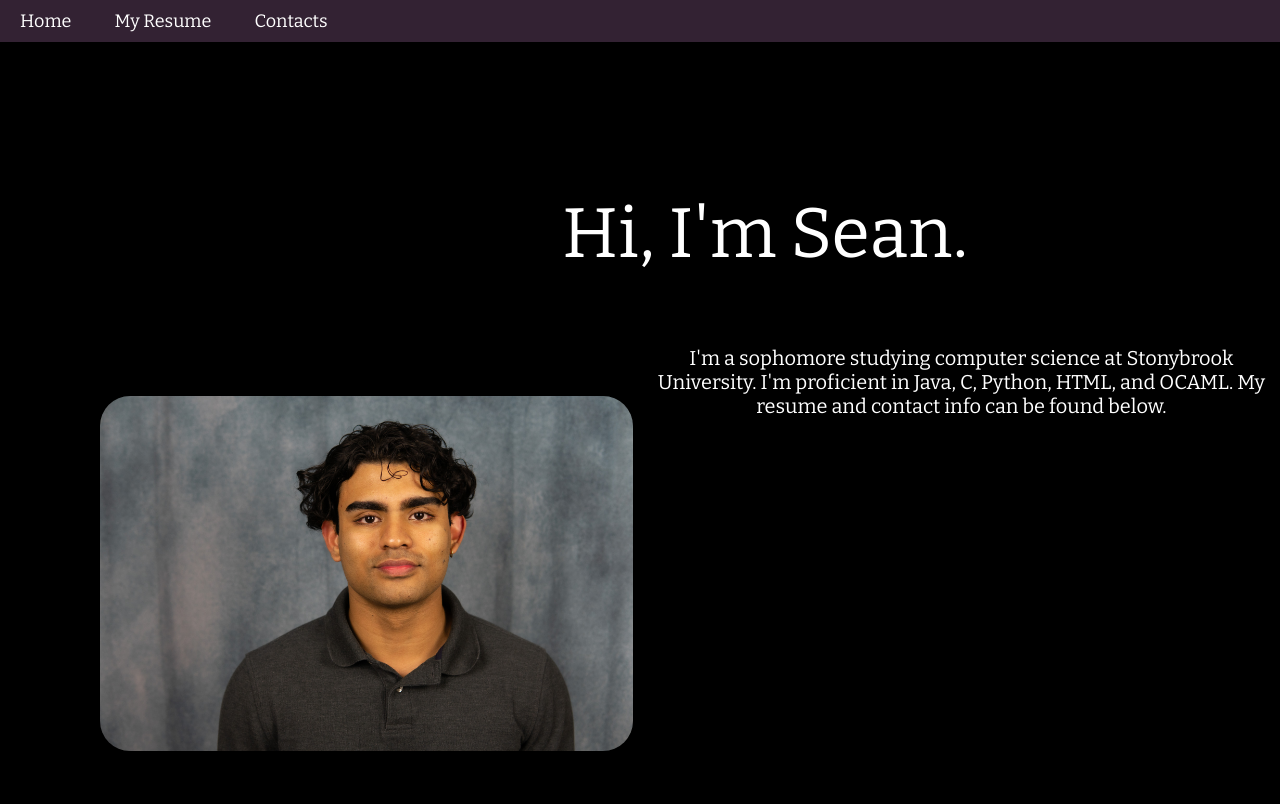
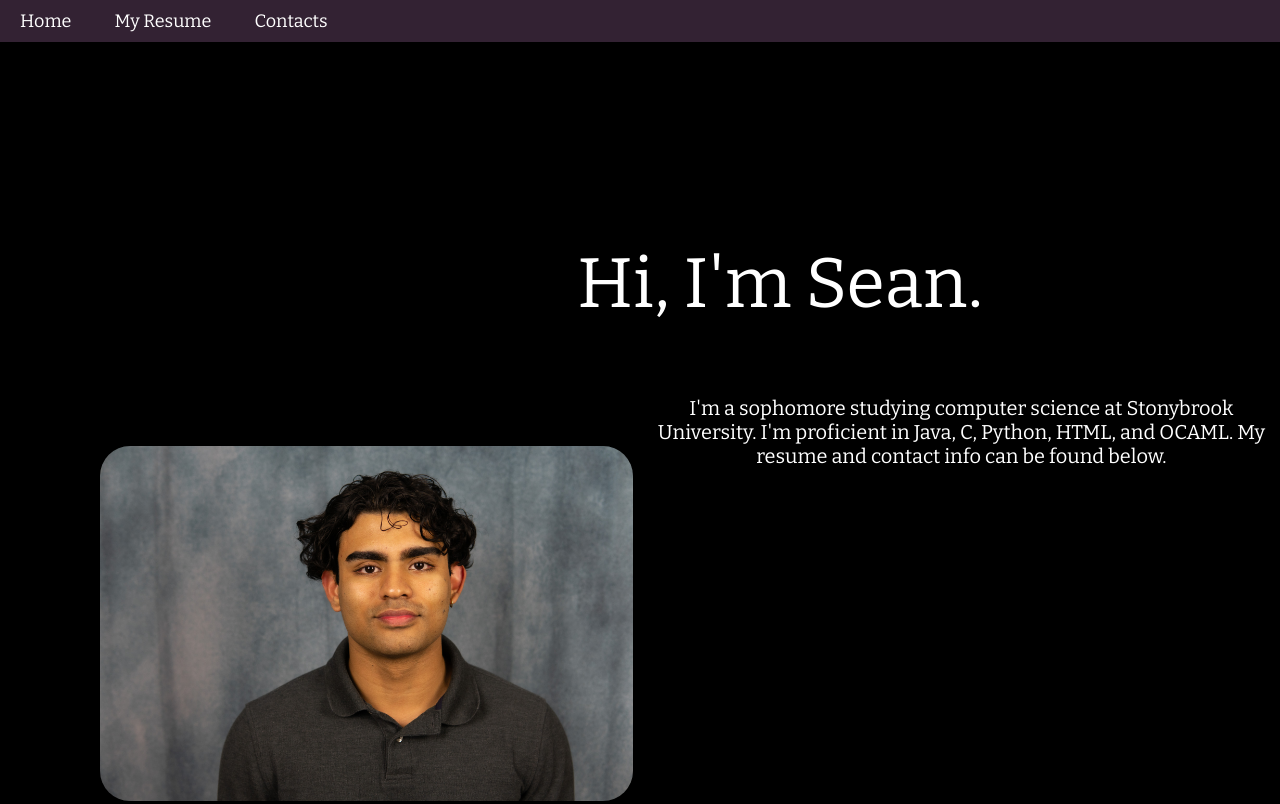
Before and after one commit to seanchow23/seanchowdhury.github.io, a plain HTML site: page index.html in a window 1280 px wide. Shown: the top 804 px of the page. Drawn offline with nearby package versions, Linux system fonts and the light colour scheme.

Commit message:
Update index.html

```diff
--- a/index.html
+++ b/index.html
@@ -31,11 +31,12 @@
     }
   .greeting {
     font-size: 70px; /* Adjust as needed */
-    margin-top: 150px; /* Increase this value to move the paragraph lower */
-    margin-left: 250px; /* Adjust as needed */
+    margin-top: 200px; /* Increase this value to move the paragraph lower */
+    margin-left: 280px; /* Adjust as needed */
 }
 
 .intro-text {
+
     font-size: 20px; /* Your desired font size for the paragraph */
     /* Additional styling */
 }
@@ -89,7 +90,7 @@
 }
 
 .intro p1{
-font-size: 20px}
+		font-size: 20px}
 .intro p {
     flex-grow: 1; /* Allows the paragraph to take up the remaining space */
     margin: 0; /* Optional: Adjusts the margin around the paragraph if necessary */
```
